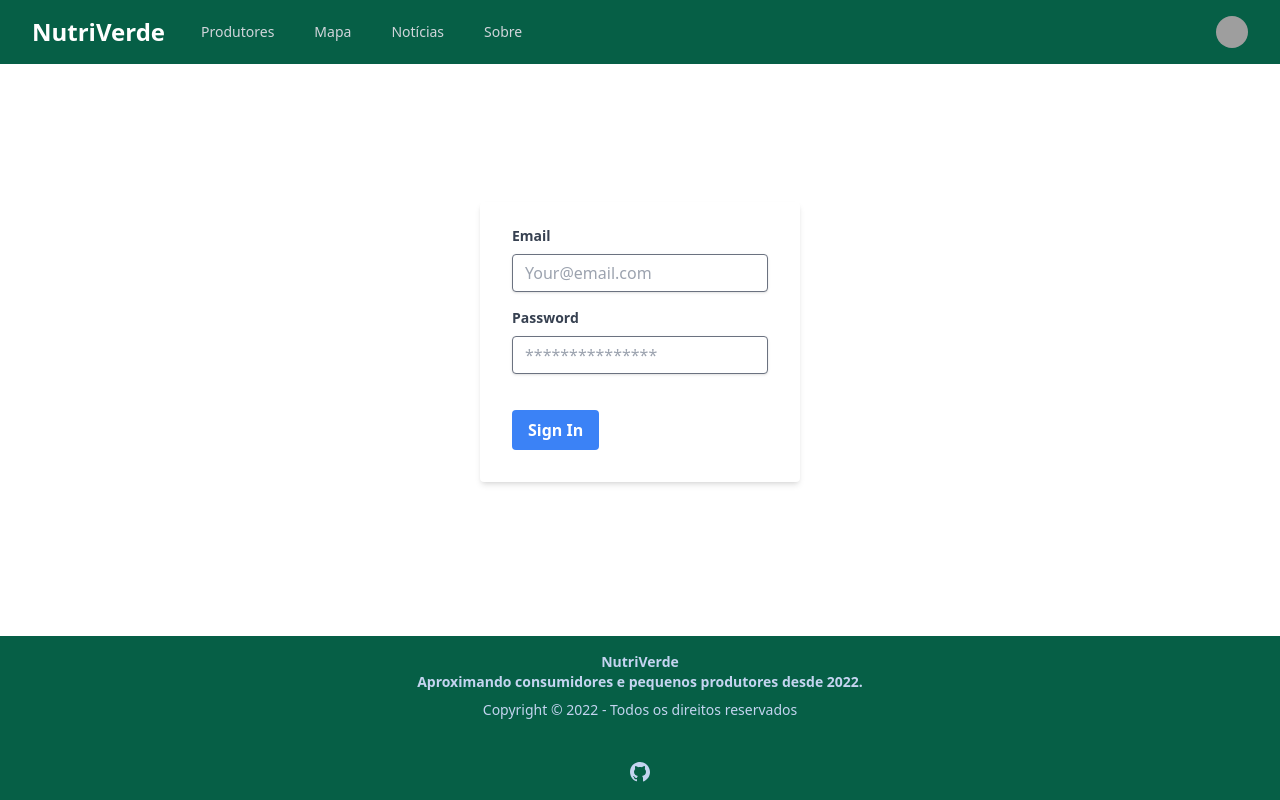
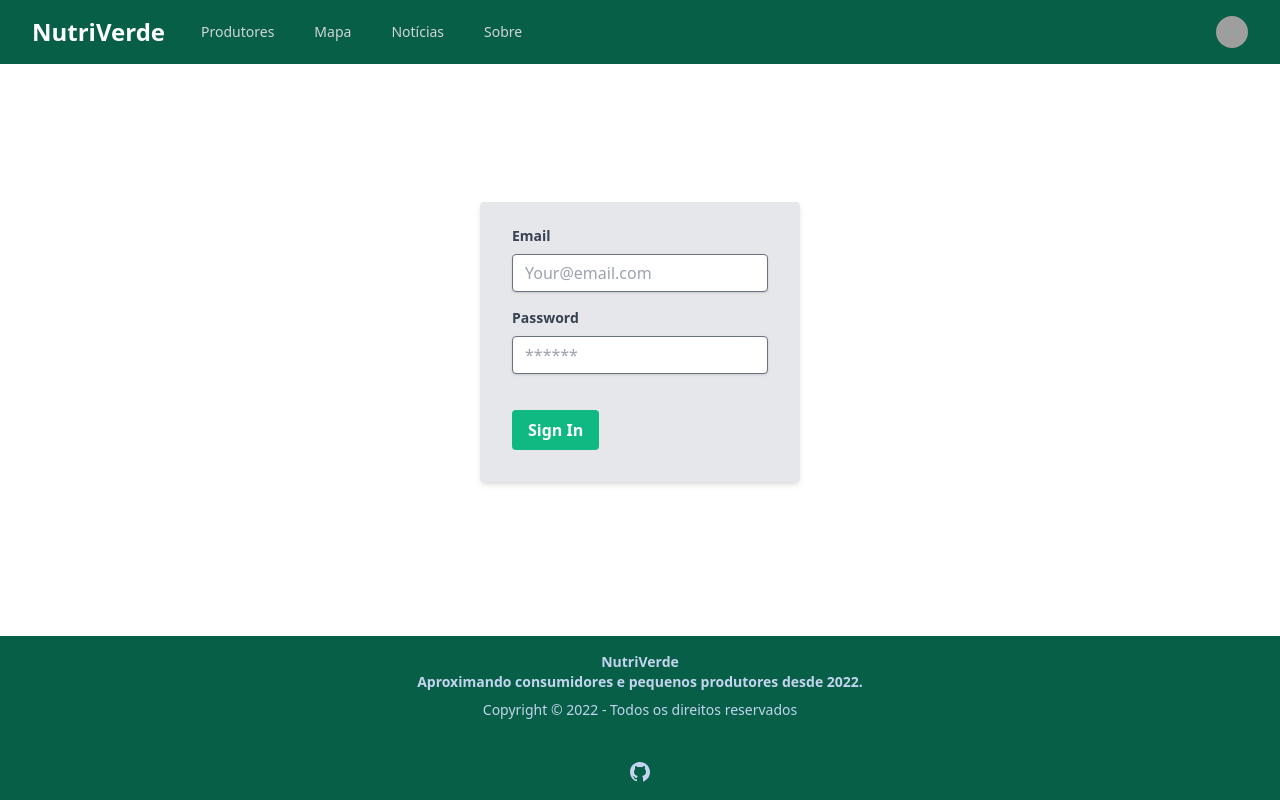
Before and after one commit to ES-UFABC/Nutriverde, a Next.js app in the folder ui/: page /login in a window 1280 px wide. Built offline with nearby package versions, Linux system fonts and the light colour scheme; grey boxes are pictures that could not be loaded.

Commit message:
fix(ui) change login form colors

```diff
--- a/ui/pages/login.tsx
+++ b/ui/pages/login.tsx
@@ -62,8 +62,8 @@ export default function Component(props: any) {
         pauseOnHover
       />
       <div className="flex justify-center">
-        <div className="w-full max-w-xs ">
-          <form action="/login" className="bg-white shadow-md rounded px-8 pt-6 pb-8 mb-4 " onSubmit={submit}>
+        <div className="w-full max-w-xs  ">
+          <form action="/login" className="bg-gray-200 shadow-md rounded px-8 pt-6 pb-8 mb-4 " onSubmit={submit}>
             <div className="mb-4 ">
               <label className="block text-gray-700 text-sm font-bold mb-2" htmlFor="email">
                 Email
@@ -74,10 +74,10 @@ export default function Component(props: any) {
               <label className="block text-gray-700 text-sm font-bold mb-2" htmlFor="password">
                 Password
               </label>
-              <input className="shadow appearance-none rounded w-full py-2 px-3 text-gray-700 mb-3 leading-tight focus:outline-none focus:shadow-outline" id="password" type="password" placeholder="***************" name="password" />
+              <input className="shadow appearance-none rounded w-full py-2 px-3 text-gray-700 mb-3 leading-tight focus:outline-none focus:shadow-outline" id="password" type="password" placeholder="******" name="password" />
             </div>
             <div className="flex items-center justify-between">
-              <button className="bg-blue-500 hover:bg-blue-700 text-white font-bold py-2 px-4 rounded focus:outline-none focus:shadow-outline" type="submit">
+              <button className="bg-emerald-500 hover:bg-emerald-700 text-white font-bold py-2 px-4 rounded focus:outline-none focus:shadow-outline" type="submit">
                 Sign In
               </button>
             </div>
```
